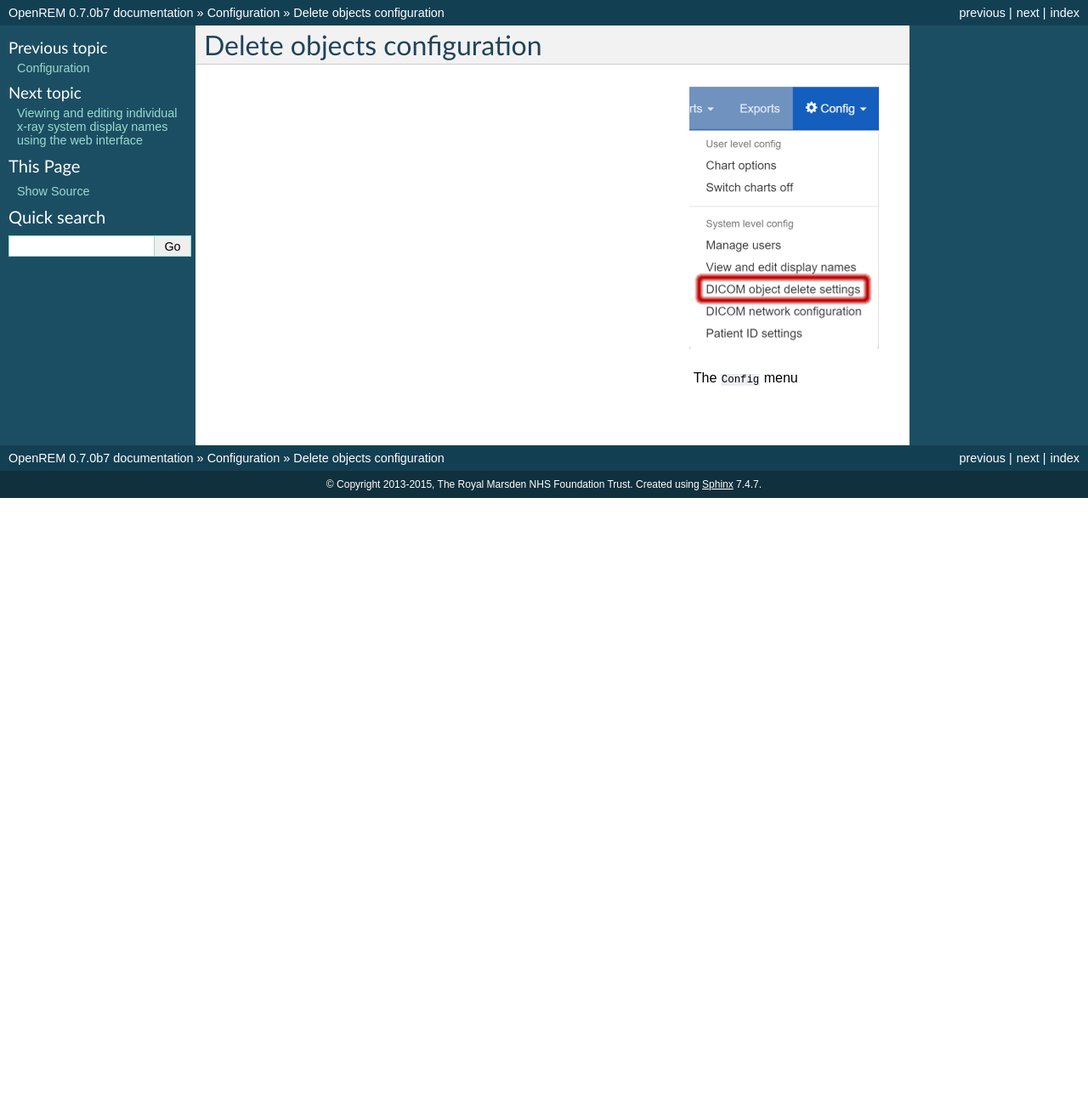
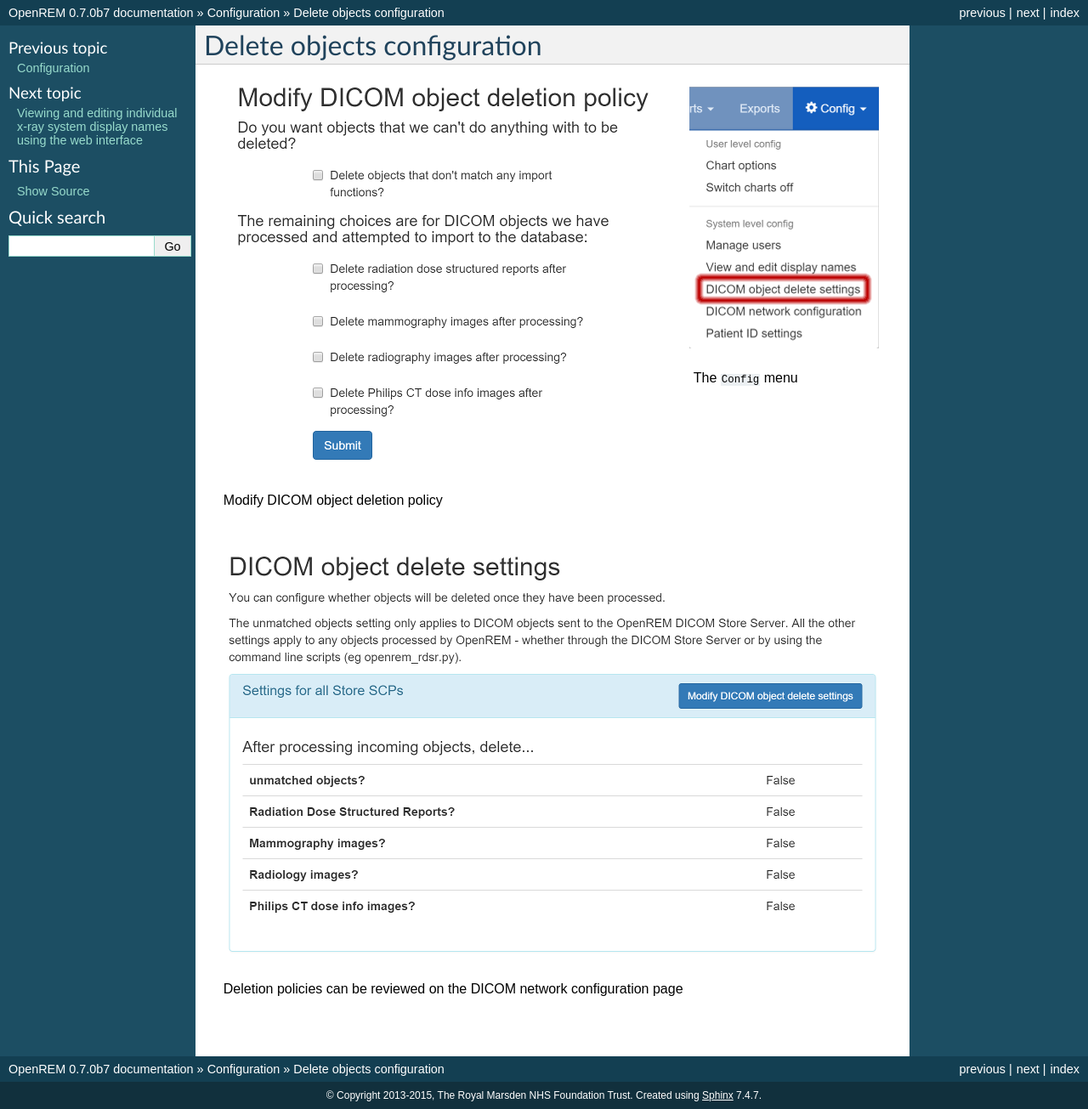
Before and after one commit to ckswilliams/modOpenREM, a Sphinx documentation site: the page built from docs/i_deletesettings.rst, in a window 1280 px wide. Shown: the whole page at 85% size. Built offline with Sphinx 7.4.7, drawn with Linux system fonts in a browser that asks for light colours; before the commit the page ends 900 px from its top, so only the background shows below that.

Commit message:
Adding the other two images for this doc

```diff
--- a/docs/i_deletesettings.rst
+++ b/docs/i_deletesettings.rst
@@ -7,3 +7,15 @@
     :alt: Config menu with delete option highlighted
 
     The ``Config`` menu
+
+.. figure:: img/DicomDeletePolicyMod.png
+    :align: center
+    :alt: Modify DICOM object delete settings
+
+    Modify DICOM object deletion policy
+
+.. figure:: img/DicomDeletePolicyReview.png
+    :align: center
+    :alt: DICOM object deletion poligy review on DICOM config page
+
+    Deletion policies can be reviewed on the DICOM network configuration page
```
Also changed, not shown: docs/img/DicomDeletePolicyMod.png (added), docs/img/DicomDeletePolicyReview.png (added).
